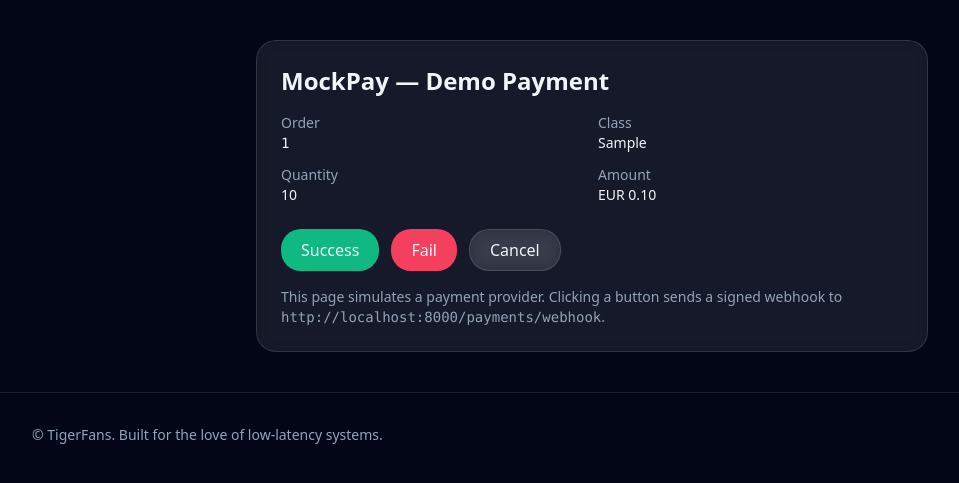
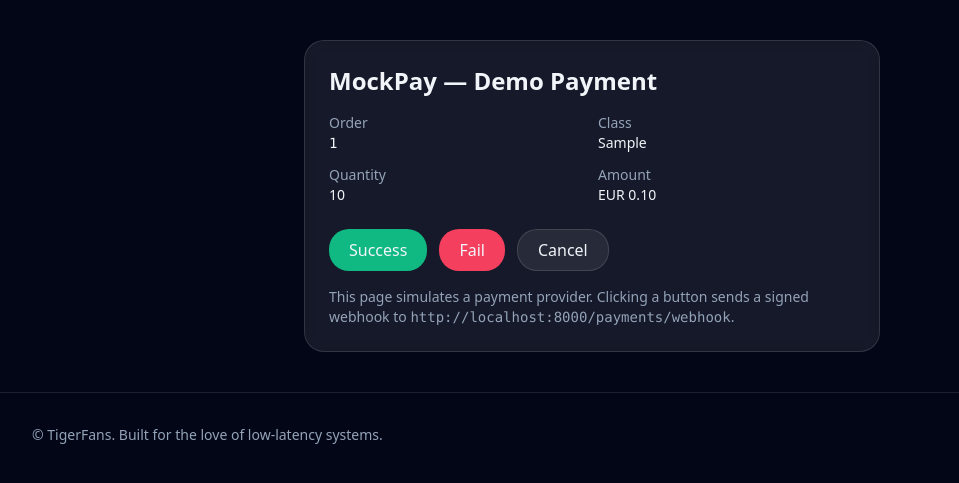
Before and after one commit to renerocksai/tigerfans, a FastAPI app: page /mockpay/1 in a window 1280 px wide. Shown: the part 65-548 px from the top of the page, without its empty margins (48-1007 px from the left). Run offline with FastAPI, Linux system fonts and the light colour scheme; tables that the repository leaves empty hold one stand-in row (values such as "Sample post"); some libraries are stand-ins or nearby versions.

Commit message:
checkout: mx-auto the card, add some animations

```diff
--- a/templates/base.html
+++ b/templates/base.html
@@ -29,6 +29,23 @@
   <style>
     .glass { background: rgba(255,255,255,0.08); backdrop-filter: blur(8px); border:1px solid rgba(255,255,255,0.12) }
     .squircle { border-radius: 20px }
+
+    /* ------- simple entrance animations ------- */
+    @keyframes fade-up {
+      from { opacity: 0; transform: translateY(16px) scale(0.98); }
+      to   { opacity: 1; transform: translateY(0)     scale(1); }
+    }
+    @keyframes fade {
+      from { opacity: 0 } to { opacity: 1 }
+    }
+    .animate-fade-up { animation: fade-up .48s cubic-bezier(.22,.61,.36,1) both; }
+    .animate-fade    { animation: fade .36s ease-out both; }
+
+    /* optional delays for easy stagger */
+    .delay-100 { animation-delay: .1s }
+    .delay-200 { animation-delay: .2s }
+    .delay-300 { animation-delay: .3s }
+    .delay-400 { animation-delay: .4s }
   </style>
   {% block head %}{% endblock %}
 </head>
--- a/templates/mockpay.html
+++ b/templates/mockpay.html
@@ -2,21 +2,25 @@
 {% block title %}MockPay — TigerFans{% endblock %}
 
 {% block content %}
-<div class="max-w-2xl mx-auto glass squircle p-6">
-  <h2 class="text-2xl font-semibold">MockPay — Demo Payment</h2>
-  <dl class="mt-4 grid grid-cols-2 gap-3 text-sm">
+<div class="max-w-xl mx-auto glass squircle p-6 animate-fade-up">
+  <h2 class="text-2xl font-semibold animate-fade delay-100">MockPay — Demo Payment</h2>
+
+  <dl class="mt-4 grid grid-cols-2 gap-3 text-sm animate-fade delay-200">
     <div><dt class="text-slate-400">Order</dt><dd class="font-mono">{{ order_id }}</dd></div>
     <div><dt class="text-slate-400">Class</dt><dd>{{ cls }}</dd></div>
     <div><dt class="text-slate-400">Quantity</dt><dd>{{ qty }}</dd></div>
     <div><dt class="text-slate-400">Amount</dt><dd>EUR {{ amount_eur }}</dd></div>
   </dl>
 
-  <form method="post" action="/mockpay/{{ psid }}/emit" class="mt-6 flex gap-3">
+  <form method="post" action="/mockpay/{{ psid }}/emit" class="mt-6 flex gap-3 animate-fade delay-300">
     <button name="t" value="succeeded" class="px-5 py-2 squircle bg-emerald-500 hover:bg-emerald-400 transition">Success</button>
     <button name="t" value="failed" class="px-5 py-2 squircle bg-rose-500 hover:bg-rose-400 transition">Fail</button>
     <button name="t" value="canceled" class="px-5 py-2 squircle glass hover:bg-white/10 transition">Cancel</button>
   </form>
 
-  <p class="mt-4 text-slate-400 text-sm">This page simulates a payment provider. Clicking a button sends a signed webhook to <code class="font-mono">{{ webhook_url }}</code>.</p>
+  <p class="mt-4 text-slate-400 text-sm animate-fade delay-400">
+    This page simulates a payment provider. Clicking a button sends a signed webhook to
+    <code class="font-mono">{{ webhook_url }}</code>.
+  </p>
 </div>
 {% endblock %}
--- a/templates/success.html
+++ b/templates/success.html
@@ -97,7 +97,7 @@
       actions.className = 'flex flex-col gap-2';
       const saveBtn = document.createElement('button');
       saveBtn.className = 'px-3 py-1 squircle bg-brand-500 hover:bg-brand-400 text-white text-sm transition';
-      saveBtn.textContent = 'Download PNG';
+      saveBtn.textContent = 'Download QR-Code';
       actions.appendChild(saveBtn);
       qrWrap.appendChild(actions);
 
```
Also changed, not shown: templates/checkout.html (+27 -2 lines).
